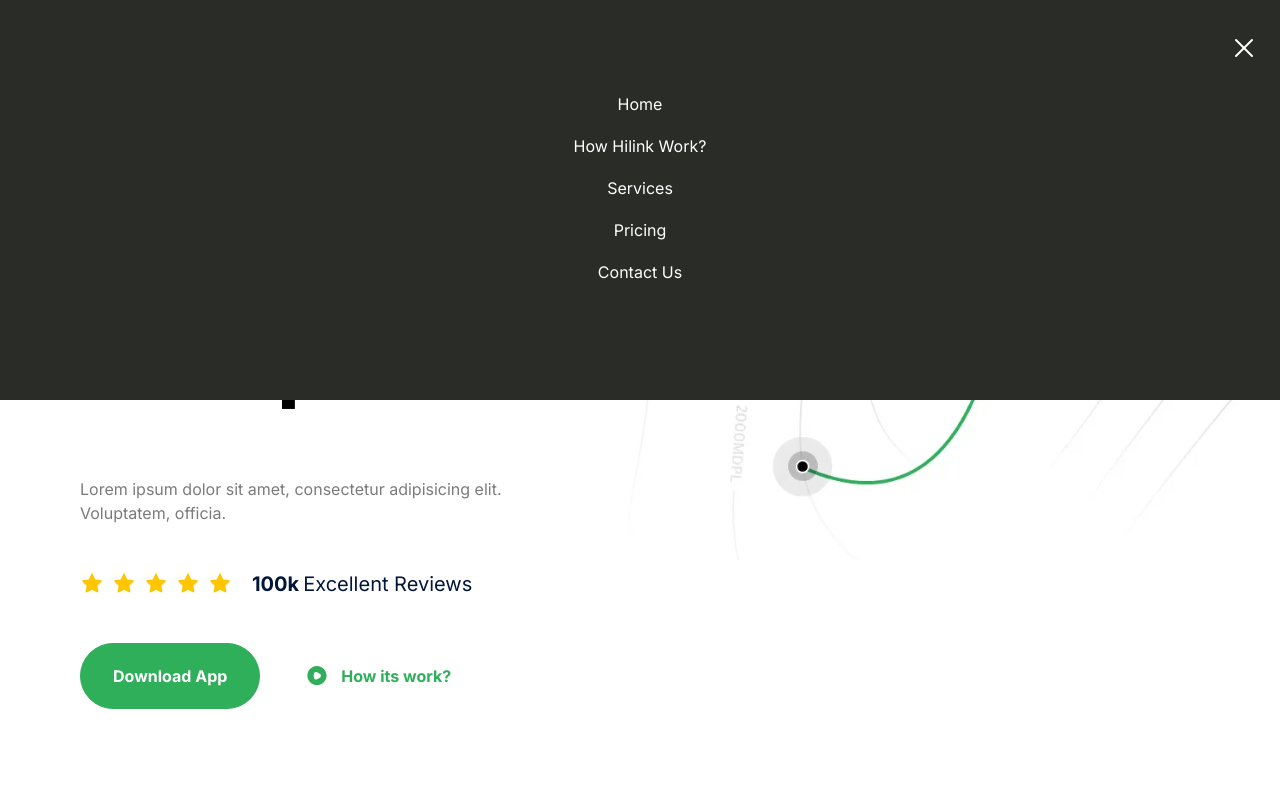
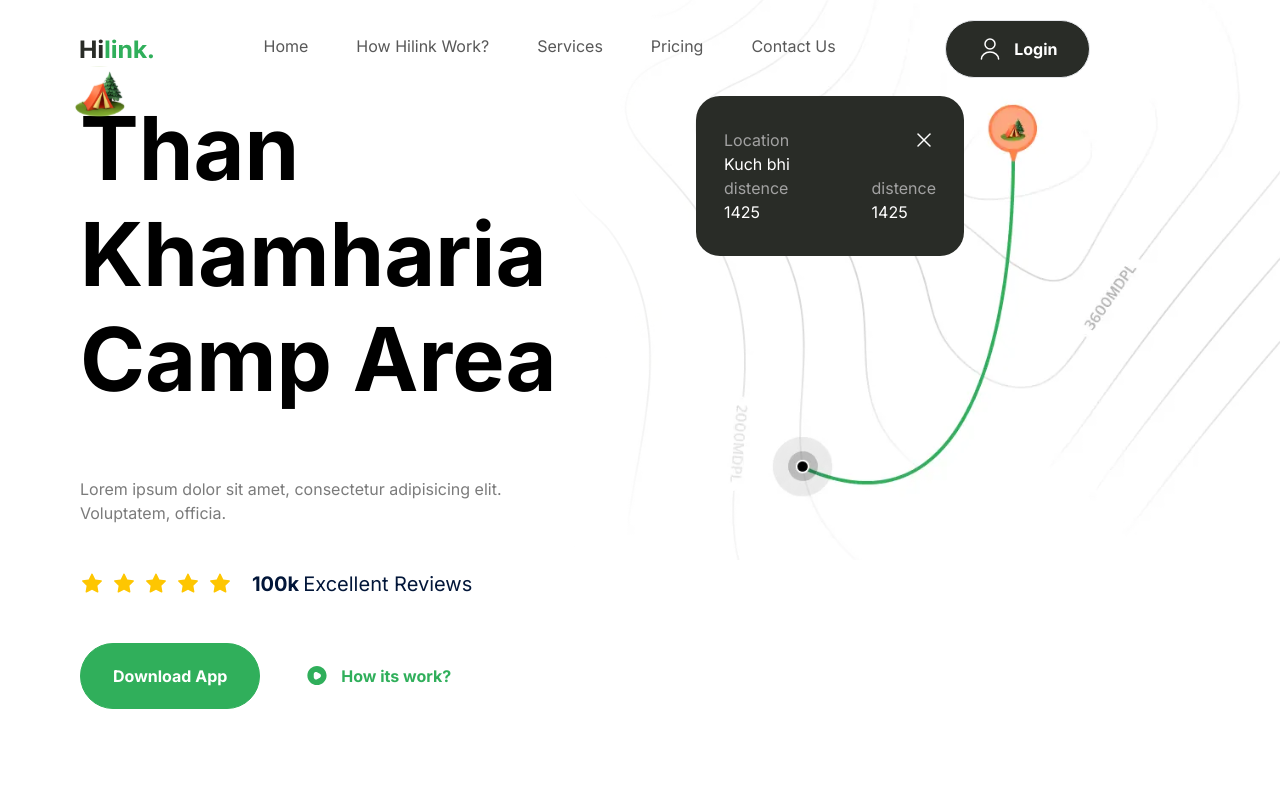
Before and after one commit to RamanAgrawal/Travel-Web-LandingPage, a Next.js app: page / in a window 1280 px wide. Shown: the top 800 px of the page. Built offline with nearby package versions, Linux system fonts and the light colour scheme.

Commit message:
Update Navbar.tsx

```diff
--- a/components/Navbar.tsx
+++ b/components/Navbar.tsx
@@ -7,7 +7,7 @@ import React, { useEffect, useState } from "react";
 import Button from "./Button";
 
 const Navbar = () => {
-  const [active, setactive] = useState<boolean>(true);
+  const [active, setactive] = useState<boolean>(false);
   const [isColored, setisColored] = useState<boolean>(false);
   const handleScroll = () => {
     if (window.scrollY >= 80) {
@@ -56,7 +56,7 @@ const Navbar = () => {
         </div>
         <div
           onClick={() => {
-            alert("ha bhi");
+
             setactive(true);
           }}
         >
```
